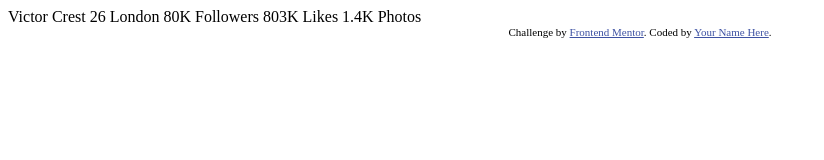
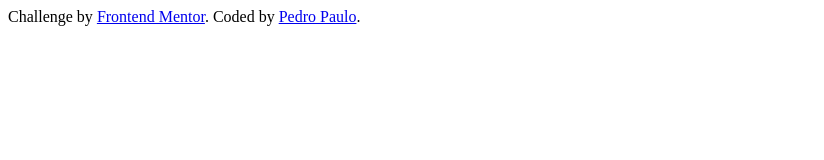
Before and after one commit to AstronautoLunar/desafio-profile-card-component-main, a plain HTML site: page index.html in a window 1280 px wide. Shown: the whole page, without its empty margins (0-824 px from the left). Drawn offline with Linux system fonts and the light colour scheme.

Commit message:
Organizado para começar

```diff
--- a/index.html
+++ b/index.html
@@ -8,13 +8,17 @@
 
         <title>Frontend Mentor | Profile card component</title>
 
-  <!-- Feel free to remove these styles or customise in your own stylesheet 👍 -->
-  <style>
-    .attribution { font-size: 11px; text-align: center; }
-    .attribution a { color: hsl(228, 45%, 44%); }
-  </style>
     </head>
         <body>
+
+        <div class="attribution">
+            Challenge by <a href="https://www.frontendmentor.io?ref=challenge" target="_blank">Frontend Mentor</a>.
+            Coded by <a href="https://github.com/Pyedrown">Pedro Paulo</a>.
+        </div>
+    </body>
+</html>
+
+<!--
     Victor Crest
         26
         London
@@ -27,9 +31,4 @@
 
         1.4K
         Photos
-  <div class="attribution">
-    Challenge by <a href="https://www.frontendmentor.io?ref=challenge" target="_blank">Frontend Mentor</a>.
-    Coded by <a href="#">Your Name Here</a>.
-  </div>
-</body>
-</html>
+-->
```
Lines whose indentation alone changed are shown as unchanged.
